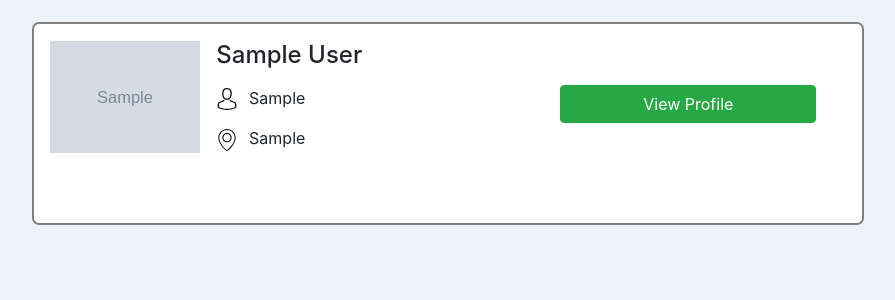
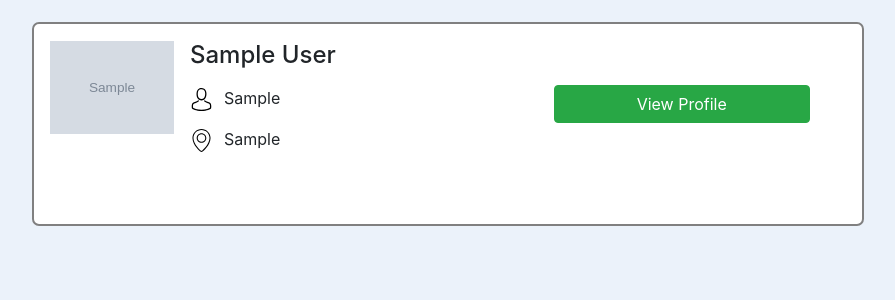
Before and after one commit to TheDryck/info3180-project1, a Flask app: page /profiles in a window 1280 px wide. Shown: the part 56-356 px from the top of the page, without its empty margins (192-1087 px from the left). Run offline with Flask 2, Linux system fonts and the light colour scheme; tables that the repository leaves empty hold one stand-in row (values such as "Sample post"); grey boxes marked "Sample" are stand-in pictures; some libraries are stand-ins or nearby versions.

```diff
--- a/app/static/css/app.css
+++ b/app/static/css/app.css
@@ -1,6 +1,8 @@
 body{
     background-color: 	#EBF2FA;
+
 }
+
 .green{
     background-color: rgb(79, 206, 79) !important;
 }
@@ -51,7 +53,7 @@ body{
 .responsive {
     width: 100%;
     height: auto;
-    min-width: 150px;
+    /*min-width: 150px;*/
 
   }
 
```
